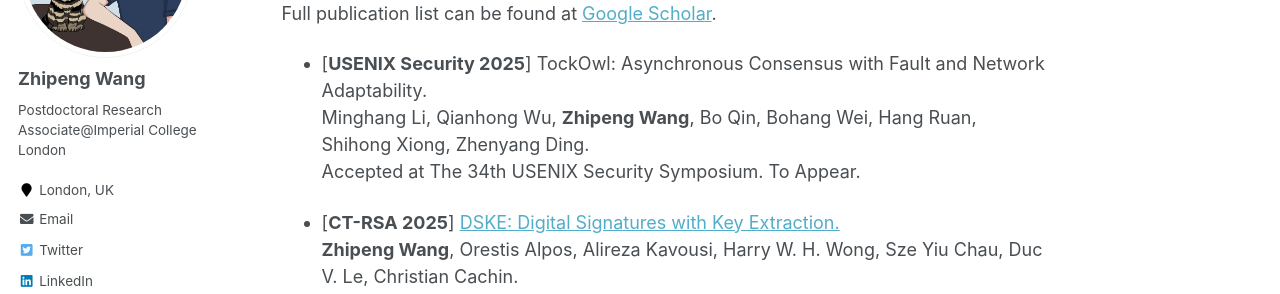
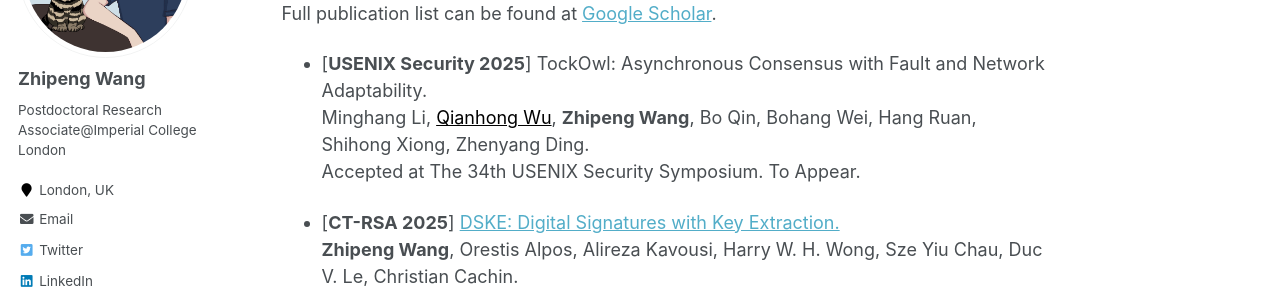
Before and after one commit to WZP321/profile, a Jekyll site: the page built from _pages/about.md, in a window 1280 px wide and 900 px high, scrolled down 408 px. Shown: the part 153-447 px from the top of the window. Built offline with Jekyll 4.4.1, drawn with Linux system fonts in a browser that asks for light colours; some web fonts are replaced.

Commit message:
update about me

```diff
--- a/_pages/about.md
+++ b/_pages/about.md
@@ -26,7 +26,7 @@ Full publication list can be found at [Google Scholar](https://scholar.google.co
 
 
 - <span style="color:dark">\[<b>USENIX Security 2025</b>\]</span> TockOwl: Asynchronous Consensus with Fault and Network Adaptability.<br />
-Minghang Li, Qianhong Wu, **Zhipeng Wang**, Bo Qin, Bohang Wei, Hang Ruan, Shihong Xiong, Zhenyang Ding. <br />
+Minghang Li, <a href="https://scholar.google.com/citations?hl=en&user=eEzaPPYAAAAJ" style="color:black">Qianhong Wu</a>, **Zhipeng Wang**, Bo Qin, Bohang Wei, Hang Ruan, Shihong Xiong, Zhenyang Ding. <br />
 Accepted at The 34th USENIX Security Symposium. To Appear. <br />
 
 
@@ -72,11 +72,11 @@ The 44th IEEE Symposium on Security and Privacy.
 Financial Cryptography and Data Security 2022.
 
 
+- <span style="color:dark">\[<b>ProvSec 2019</b>\]</span> [A Practical Lattice-Based Sequential Aggregate Signature.](https://link.springer.com/chapter/10.1007/978-3-030-31919-9_6)<br />**Zhipeng Wang**, Qianhong Wu.<br />
+International Conference on Provable Security 2019.
+
 
 <!-- - <span style="color:darkgray">\[NeurIPS DMLW'22\]</span> [FLock: Defending Malicious Behaviors in Federated Learning with Blockchain.](https://arxiv.org/pdf/2211.04344.pdf)<br />
 Nanqing Dong<sup>*</sup>, Jiahao Sun<sup>*</sup>, **Zhipeng Wang**<sup>*</sup>, Shuoying Zhang<sup>*</sup>, and Shuhao Zheng<sup>*</sup>.<br />
 NeurIPS 2022 Workshops on Decentralization and Trustworthy Machine Learning in Web3: Methodologies, Platforms, and Applications. [Runner-up Award.](https://ai-secure.github.io/DMLW2022/papers)<br />
 <sup>*</sup>Authors are arranged in alphabetical order. -->
-
-- <span style="color:dark">\[<b>ProvSec 2019</b>\]</span> [A Practical Lattice-Based Sequential Aggregate Signature.](https://link.springer.com/chapter/10.1007/978-3-030-31919-9_6)<br />**Zhipeng Wang**, Qianhong Wu.<br />
-International Conference on Provable Security 2019.
```
